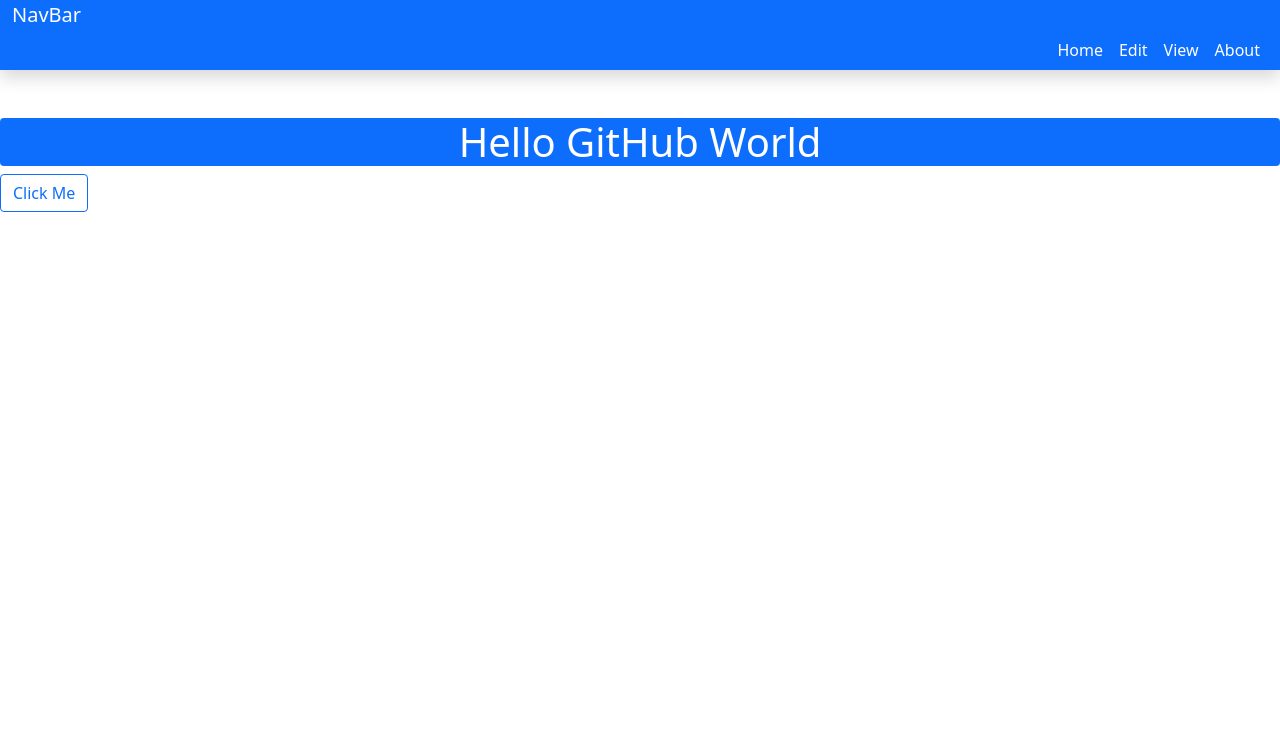
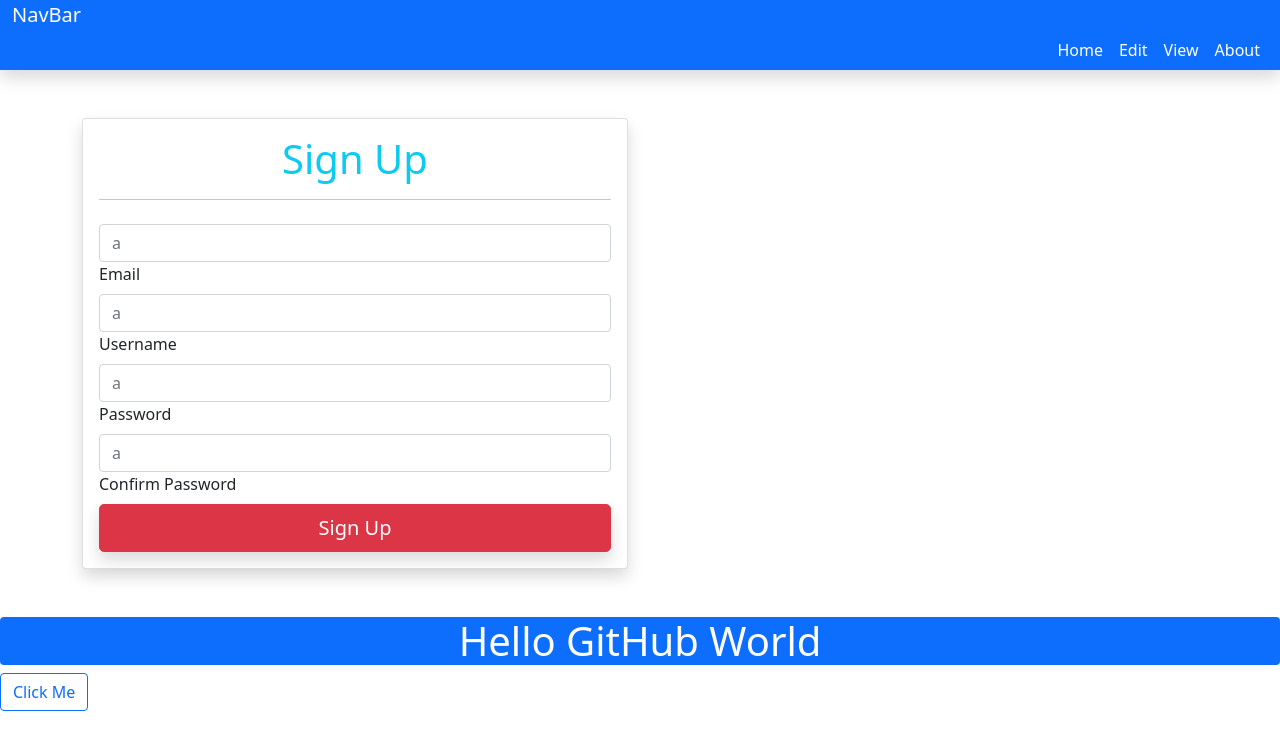
Before and after one commit to ThokozaniZakwe/UserForm, a plain HTML site: page index.html in a window 1280 px wide. Drawn offline with nearby package versions, Linux system fonts and the light colour scheme.

Commit message:
Add Sign-Up form

```diff
--- a/index.html
+++ b/index.html
@@ -32,7 +32,33 @@
     </nav>
     <main class="container">
       <div class="row">
-        <div class="col-8"></div>
+        <div class="col-6">
+          <div class="signupForm card shadow p-3 mb-5">
+            <form action="" class="form">
+              <h1 class="title text-center text-info mb-2">Sign Up</h1>
+              <hr class="hr mb-4">
+              <div class="inputContainer">
+                <input type="text" class="input form-control" placeholder="a">
+                <label for="" class="label form-label">Email</label>
+              </div>
+              <div class="inputContainer">
+                <input type="text" class="input form-control" placeholder="a">
+                <label for="" class="label form-label">Username</label>
+              </div>
+              <div class="inputContainer">
+                <input type="text" class="input form-control" placeholder="a">
+                <label for="" class="label form-label">Password</label>
+              </div>
+              <div class="inputContainer">
+                <input type="text" class="input form-control" placeholder="a">
+                <label for="" class="label form-label">Confirm Password</label>
+              </div>
+              <div class="d-grid shadow">
+                <input type="submit" value="Sign Up" class="submitBtn btn btn-danger btn-lg">
+              </div>
+            </form>
+          </div>
+        </div>
         <div class="col-4"></div>
       </div>
     </main>
```
